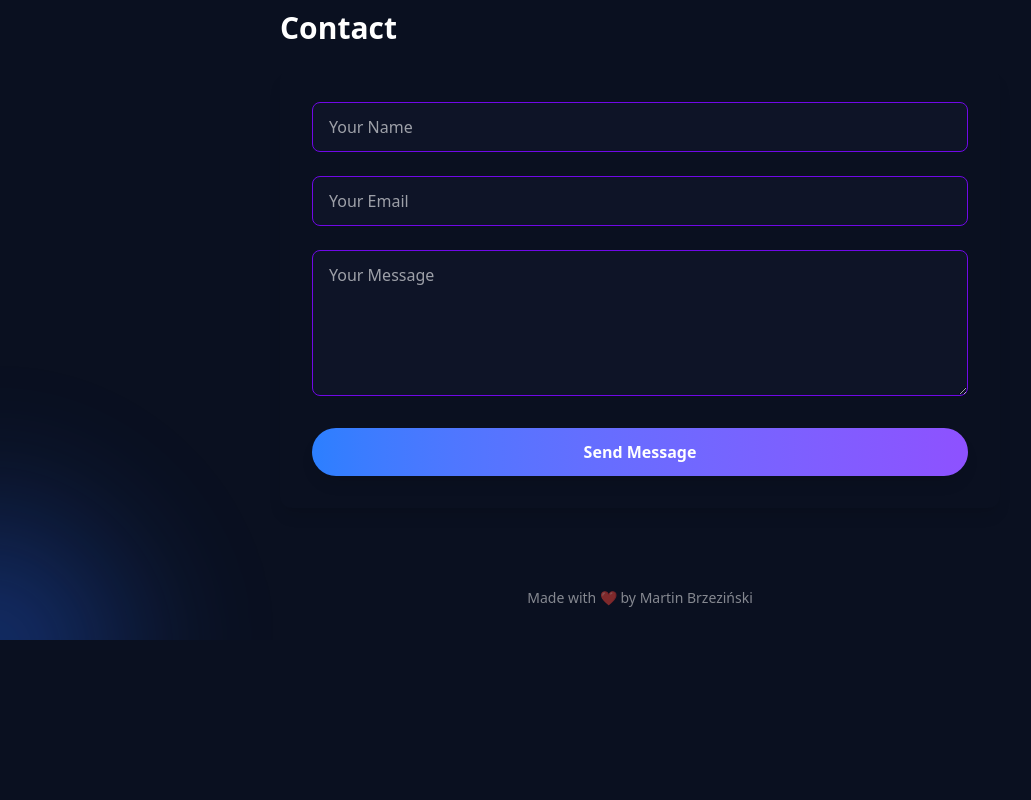
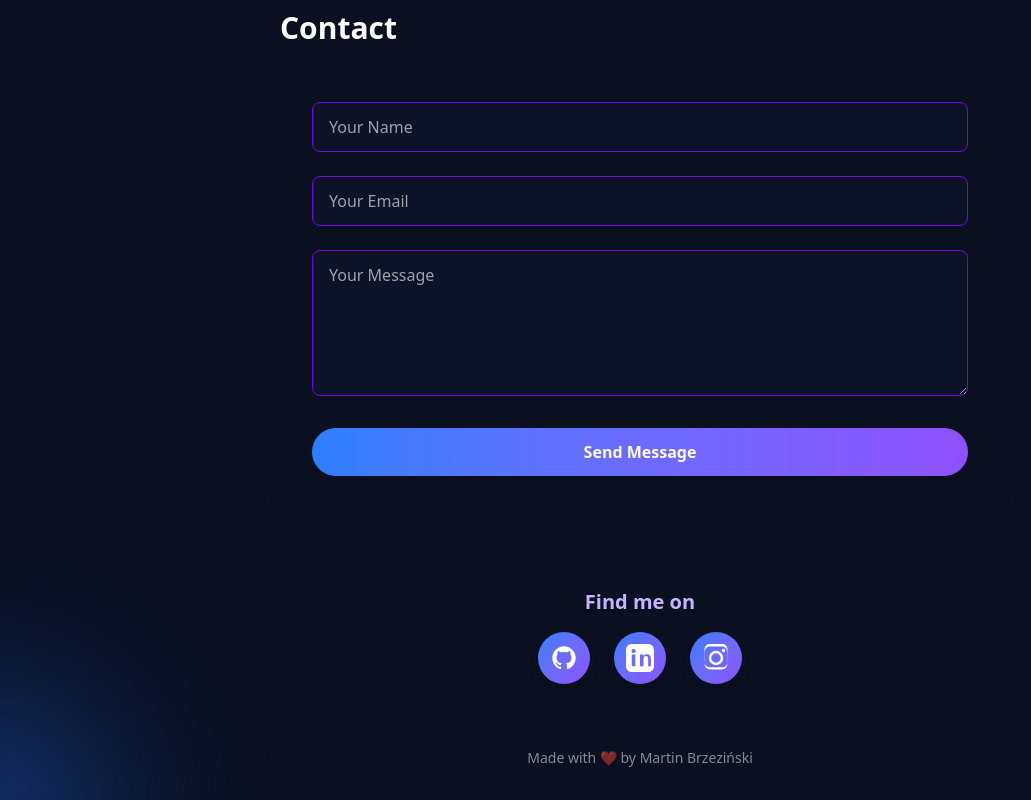
Before and after one commit to Martini310/portfolio, a Next.js app: page / in a window 1280 px wide. Shown: the part 2338-3138 px from the top of the page, without its empty margins (0-1031 px from the left). Before the commit the page ends 2978 px from the top, so only its background shows below. Built offline with nearby package versions, Linux system fonts and the light colour scheme.

Commit message:
feat: Add social media links section to Home component with icons and styling

```diff
--- a/src/app/page.tsx
+++ b/src/app/page.tsx
@@ -234,6 +234,31 @@ export default function Home() {
         </form>
       </section>
 
+      {/* Socials Section */}
+      <section className="w-full flex flex-col items-center justify-center py-8">
+        <h2 className="text-xl font-bold mb-4 text-violet-300">Find me on</h2>
+        <div className="flex gap-6">
+          {/* GitHub */}
+          <a href="https://github.com/yourusername" target="_blank" rel="noopener noreferrer" className="rounded-full bg-gradient-to-br from-blue-500 to-violet-500 p-3 shadow-lg hover:scale-110 transition-transform">
+            <svg className="w-7 h-7 text-white" fill="currentColor" viewBox="0 0 24 24">
+              <path d="M12 2C6.477 2 2 6.484 2 12.021c0 4.428 2.865 8.184 6.839 9.504.5.092.682-.217.682-.483 0-.237-.009-.868-.014-1.703-2.782.605-3.369-1.342-3.369-1.342-.454-1.157-1.11-1.465-1.11-1.465-.908-.62.069-.608.069-.608 1.004.07 1.532 1.032 1.532 1.032.892 1.53 2.341 1.088 2.91.832.092-.647.35-1.088.636-1.339-2.22-.253-4.555-1.113-4.555-4.951 0-1.093.39-1.988 1.029-2.688-.103-.253-.446-1.272.098-2.65 0 0 .84-.27 2.75 1.025A9.564 9.564 0 0 1 12 6.844c.85.004 1.705.115 2.504.337 1.909-1.295 2.748-1.025 2.748-1.025.546 1.378.202 2.397.1 2.65.64.7 1.028 1.595 1.028 2.688 0 3.847-2.338 4.695-4.566 4.944.359.309.678.92.678 1.855 0 1.338-.012 2.419-.012 2.749 0 .268.18.579.688.481C19.138 20.203 22 16.447 22 12.021 22 6.484 17.523 2 12 2Z" />
+            </svg>
+          </a>
+          {/* LinkedIn */}
+          <a href="https://linkedin.com/in/yourusername" target="_blank" rel="noopener noreferrer" className="rounded-full bg-gradient-to-br from-blue-500 to-violet-500 p-3 shadow-lg hover:scale-110 transition-transform">
+            <svg className="w-7 h-7 text-white" fill="currentColor" viewBox="0 0 24 24">
+              <path d="M19 0h-14c-2.761 0-5 2.239-5 5v14c0 2.761 2.239 5 5 5h14c2.761 0 5-2.239 5-5v-14c0-2.761-2.239-5-5-5zm-11 19h-3v-10h3v10zm-1.5-11.268c-.966 0-1.75-.784-1.75-1.75s.784-1.75 1.75-1.75 1.75.784 1.75 1.75-.784 1.75-1.75 1.75zm15.5 11.268h-3v-5.604c0-1.337-.025-3.063-1.868-3.063-1.868 0-2.154 1.459-2.154 2.968v5.699h-3v-10h2.881v1.367h.041c.401-.761 1.379-1.563 2.841-1.563 3.039 0 3.6 2.001 3.6 4.599v5.597z" />
+            </svg>
+          </a>
+          {/* Instagram */}
+          <a href="https://instagram.com/yourusername" target="_blank" rel="noopener noreferrer" className="rounded-full bg-gradient-to-br from-blue-500 to-violet-500 p-3 shadow-lg hover:scale-110 transition-transform">
+            <svg className="w-7 h-7 text-white" fill="currentColor" viewBox="0 0 24 24">
+              <path d="M12 2.163c3.204 0 3.584.012 4.85.07 1.366.062 2.633.334 3.608 1.308.974.974 1.246 2.241 1.308 3.608.058 1.266.069 1.646.069 4.85s-.012 3.584-.07 4.85c-.062 1.366-.334 2.633-1.308 3.608-.974.974-2.241 1.246-3.608 1.308-1.266.058-1.646.069-4.85.069s-3.584-.012-4.85-.07c-1.366-.062-2.633-.334-3.608-1.308-.974-.974-1.246-2.241-1.308-3.608-.058-1.266-.069-1.646-.069-4.85s.012-3.584.07-4.85c.062-1.366.334-2.633 1.308-3.608.974-.974 2.241-1.246 3.608-1.308 1.266-.058 1.646-.069 4.85-.069zm0-2.163c-3.259 0-3.667.012-4.947.07-1.276.058-2.687.334-3.678 1.325-.991.991-1.267 2.402-1.325 3.678-.058 1.28-.07 1.688-.07 4.947s.012 3.667.07 4.947c.058 1.276.334 2.687 1.325 3.678.991.991 2.402 1.267 3.678 1.325 1.28.058 1.688.07 4.947.07s3.667-.012 4.947-.07c1.276-.058 2.687-.334 3.678-1.325.991-.991 1.267-2.402 1.325-3.678.058-1.28.07-1.688.07-4.947s-.012-3.667-.07-4.947c-.058-1.276-.334-2.687-1.325-3.678-.991-.991-2.402-1.267-3.678-1.325-1.28-.058-1.688-.07-4.947-.07zm0 5.838a6.162 6.162 0 1 0 0 12.324 6.162 6.162 0 0 0 0-12.324zm0 10.162a3.999 3.999 0 1 1 0-7.998 3.999 3.999 0 0 1 0 7.998zm6.406-11.845a1.44 1.44 0 1 0 0 2.881 1.44 1.44 0 0 0 0-2.881z" />
+            </svg>
+          </a>
+        </div>
+      </section>
+
       <footer className="w-full text-center text-white/50 py-8 text-sm z-20 relative">
         Made with ❤️ by Martin Brzeziński
       </footer>
```
